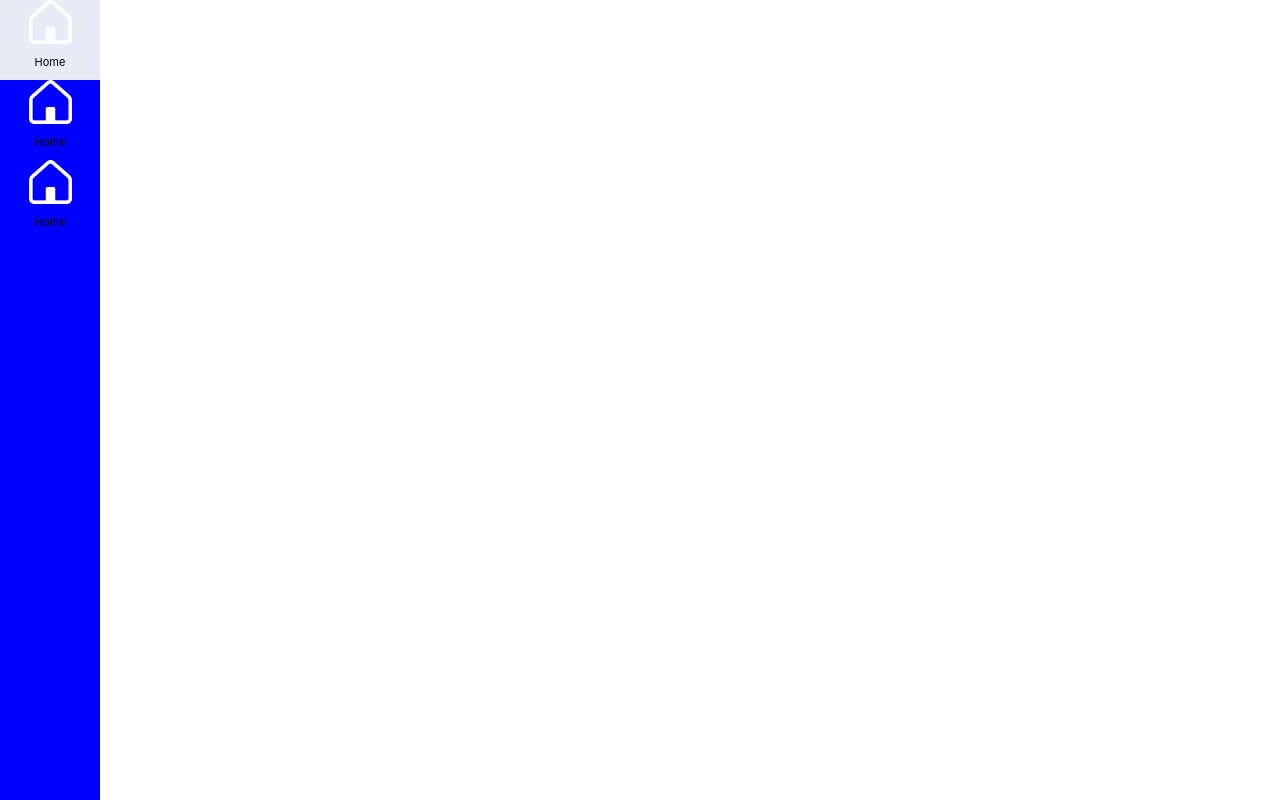
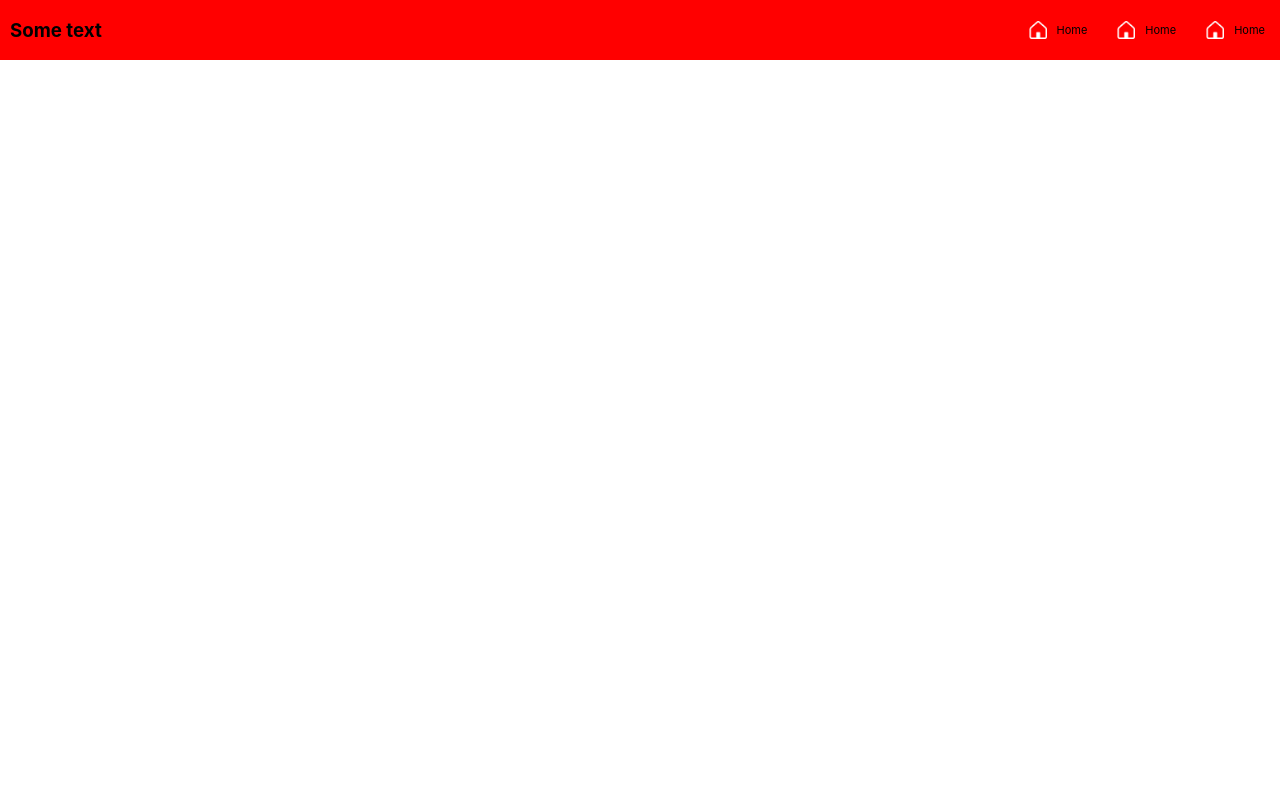
Before and after one commit to ollc-code/ollc-react, a React (Create React App) app: page / in a window 1280 px wide. Built offline with nearby package versions, Linux system fonts and the light colour scheme.

Commit message:
Sidebar -> Navbar

```diff
--- a/package.json
+++ b/package.json
@@ -3,6 +3,8 @@
   "version": "0.1.0",
   "private": true,
   "dependencies": {
+    "@material-ui/core": "^4.12.3",
+    "@material-ui/icons": "^4.11.2",
     "@testing-library/jest-dom": "^5.14.1",
     "@testing-library/react": "^11.2.7",
     "@testing-library/user-event": "^12.8.3",
--- a/src/components/Common/commonStyles.tsx
+++ b/src/components/Common/commonStyles.tsx
@@ -9,7 +9,17 @@ export const PageContainer = styled.div`
 
 export const PageBody = styled.div`
 	display: flex;
+	flex-direction: column;
 	height: 100%;
 `;
 
+export const FlexRow = styled.div`
+	display: flex;
+	justify-content: center;
+`;
+export const FlexColumn = styled.div`
+	display: flex;
+	flex-direction: column;
+`;
+
 export const PageContent = styled.div``;
--- /dev/null
+++ b/src/components/Navbar/index.tsx
@@ -0,0 +1,25 @@
+import React from 'react';
+import { NavbarContainer } from './styles';
+import { NavbarOptionComponent } from '../OptionComponent';
+import { FlexRow } from '../Common/commonStyles';
+
+const Navbar: React.FC = () => {
+	return (
+		<NavbarContainer style={{ width: '100%', background: 'red' }}>
+			<FlexRow
+				style={{
+					justifyContent: 'space-between',
+					width: '100%',
+					padding: '0px 10px',
+				}}
+			>
+				<h3>Some text</h3>
+				<FlexRow style={{ padding: '0 5px', gap: '20px' }}>
+					<NavbarOptionComponent />
+				</FlexRow>
+			</FlexRow>
+		</NavbarContainer>
+	);
+};
+
+export default Navbar;
--- /dev/null
+++ b/src/components/Navbar/styles.ts
@@ -0,0 +1,10 @@
+import styled from 'styled-components';
+
+export const NavbarContainer = styled.div`
+	display: flex;
+	background: white;
+`;
+
+export const NavbarOptions = styled.div`
+	display: flex;
+`;
--- a/src/components/OptionComponent/index.tsx
+++ b/src/components/OptionComponent/index.tsx
@@ -2,7 +2,7 @@ import React from 'react';
 import { OptionContainer } from './styles';
 import HomeIcon from '../../images/home_icon.png';
 
-export const SidebarOptionComponent: React.FC = () => {
+export const NavbarOptionComponent: React.FC = () => {
 	return (
 		<>
 			{[...Array(3)].map((index) => {
--- a/src/components/OptionComponent/styles.ts
+++ b/src/components/OptionComponent/styles.ts
@@ -2,10 +2,9 @@ import styled from 'styled-components';
 
 export const OptionContainer = styled.div`
 	display: flex;
-	flex-direction: column;
-	jusitfy-content: center;
 	align-items: center;
-	>img: {
+	justify-content: center;
+	> img {
 		height: 18px;
 		object-fit: contain;
 		padding: 10px;
--- a/src/components/Sidebar/index.tsx
+++ /dev/null
@@ -1,13 +0,0 @@
-import React from 'react';
-import { SidebarContainer } from './styles';
-import { SidebarOptionComponent } from '../OptionComponent';
-
-const Sidebar: React.FC = () => {
-	return (
-		<SidebarContainer>
-			<SidebarOptionComponent />
-		</SidebarContainer>
-	);
-};
-
-export default Sidebar;
--- a/src/components/Sidebar/styles.ts
+++ /dev/null
@@ -1,13 +0,0 @@
-import styled from 'styled-components';
-
-export const SidebarContainer = styled.div`
-	display: flex;
-	flex-direction: column;
-	background: blue;
-	width: 100px;
-`;
-
-export const SidebarOptions = styled.div`
-	display: flex;
-	flex-direction: column;
-`;
--- a/src/pages/Home/index.tsx
+++ b/src/pages/Home/index.tsx
@@ -1,17 +1,11 @@
 import React from 'react';
-import {
-	PageContainer,
-	PageBody,
-	PageContent,
-} from '../../components/Common/commonStyles';
-import Sidebar from '../../components/Sidebar';
+import { PageContainer } from '../../components/Common/commonStyles';
+import Navbar from '../../components/Navbar';
 
 const Home: React.FC = () => {
 	return (
 		<PageContainer>
-			<PageBody>
-				<Sidebar />
-			</PageBody>
+			<Navbar />
 		</PageContainer>
 	);
 };
```
Also changed, not shown: src/App.tsx (+4 -7 lines), 1 other file (tests, documents, lock files or other folders).
